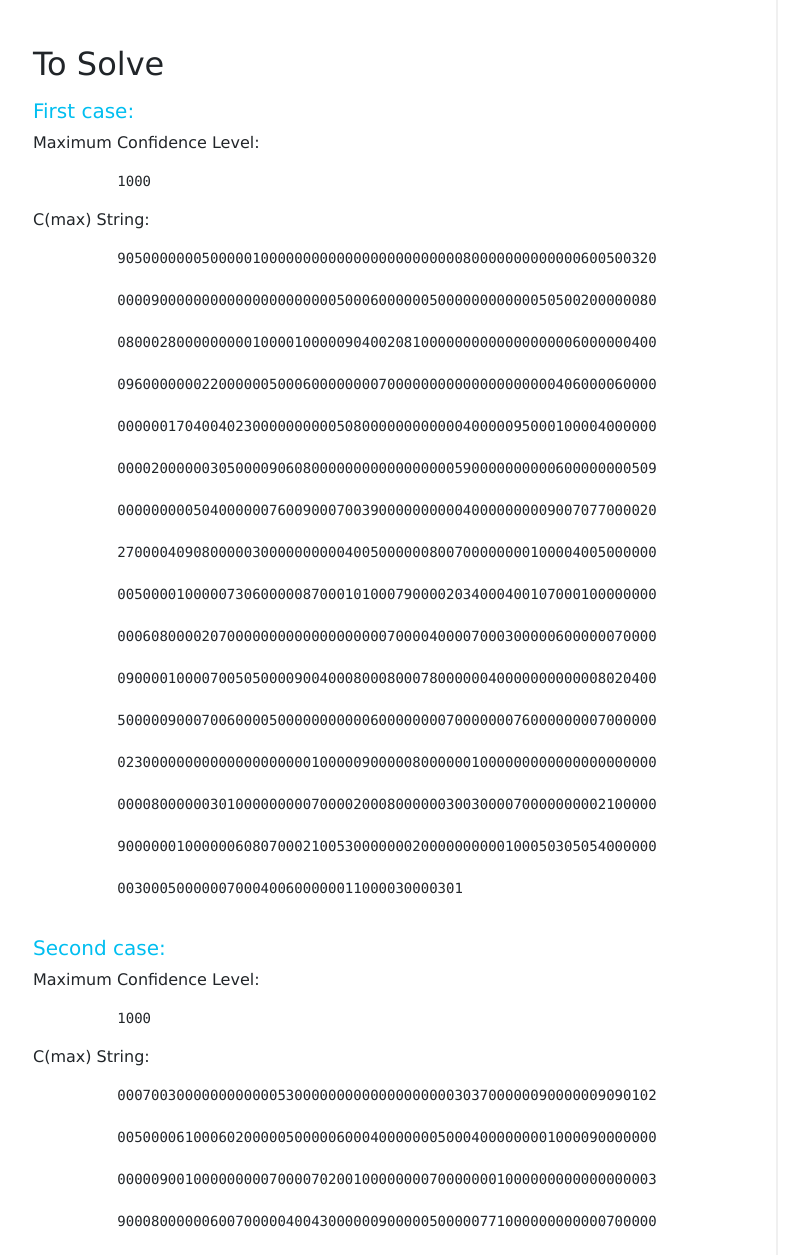
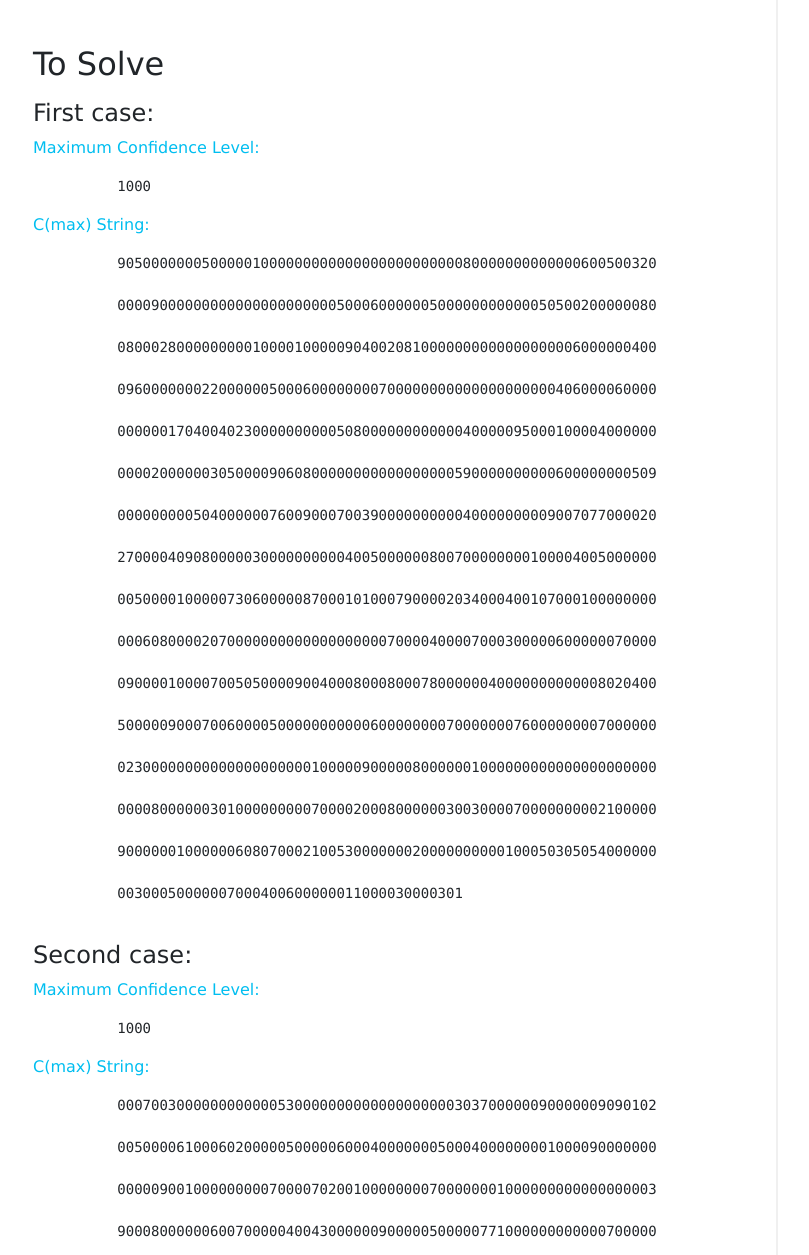
Before and after one commit to lindade/ebury-challenge, a plain HTML site: page index.html in a window 1280 px wide. Shown: the part 1208-2463 px from the top of the page, without its empty margins (52-861 px from the left). Drawn offline with nearby package versions, Linux system fonts and the light colour scheme.

Commit message:
to solve section adjust color for variables

```diff
--- a/index.html
+++ b/index.html
@@ -94,12 +94,12 @@
 
           <h2 class="mt-5 mb-3">To Solve</h2>
 
-          <h5 class="text-blue">First case:</h5>
+          <h4>First case:</h4>
 
-          <p>Maximum Confidence Level:</p>
+          <p class="text-blue">Maximum Confidence Level:</p>
           <pre>
           1000</pre>
-          <p>C(max) String:</p>
+          <p class="text-blue">C(max) String:</p>
           <pre>
           9050000000500000100000000000000000000000080000000000000600500320<br>
           0000900000000000000000000050006000000500000000000050500200000080<br>
@@ -120,13 +120,13 @@
           </pre>
 
 
-          <h5 class="text-blue">Second case:</h5>
+          <h4>Second case:</h4>
 
-          <p>Maximum Confidence Level:</p>
+          <p class="text-blue">Maximum Confidence Level:</p>
           <pre>
           1000</pre>
 
-          <p>C(max) String:</p>
+          <p class="text-blue">C(max) String:</p>
           <pre>
           0007003000000000000530000000000000000000303700000090000009090102<br>
           0050000610006020000050000060004000000050004000000001000090000000<br>
```
